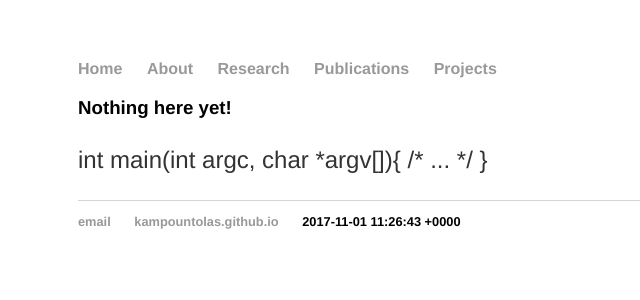
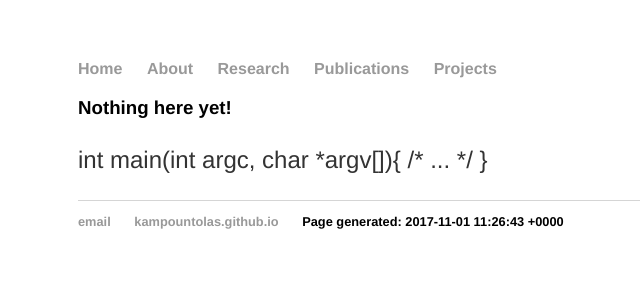
Before and after one commit to kampountolas/kampountolas.github.io, a Jekyll site: the page built from index.html, in a window 1280 px wide. Shown: the top 300 px of the page, without its empty margins (114-754 px from the left). Built offline with Jekyll 4.4.1, drawn with Linux system fonts in a browser that asks for light colours.

Commit message:
Update default.html

```diff
--- a/_layouts/default.html
+++ b/_layouts/default.html
@@ -24,8 +24,7 @@
 	    		<ul>
 	        		<li><a href="mailto:k.ampountolas@gmail.com">email</a></li>
 	        		<li><a href="https://kampountolas.github.io/">kampountolas.github.io</a></li>
-				<li>{{ site.time }}</li>
-				<li>{{ page.date }}</li>
+				<li>Page generated: {{ site.time }}</li>
 				</ul>
 			</footer>
 		</body>
```
